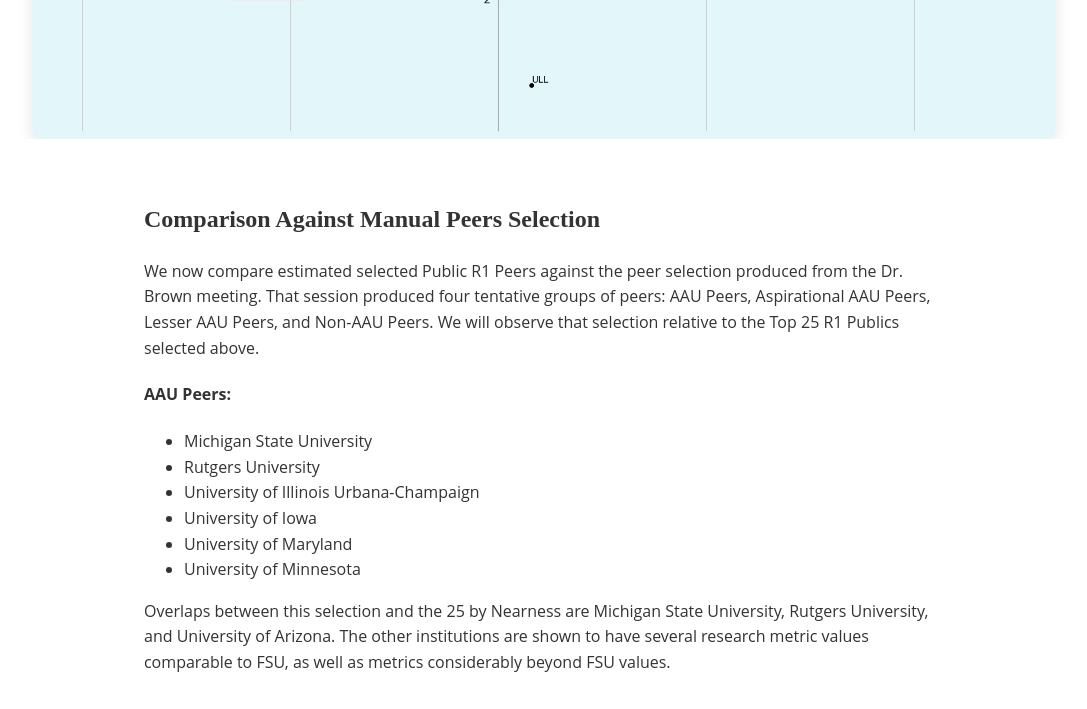
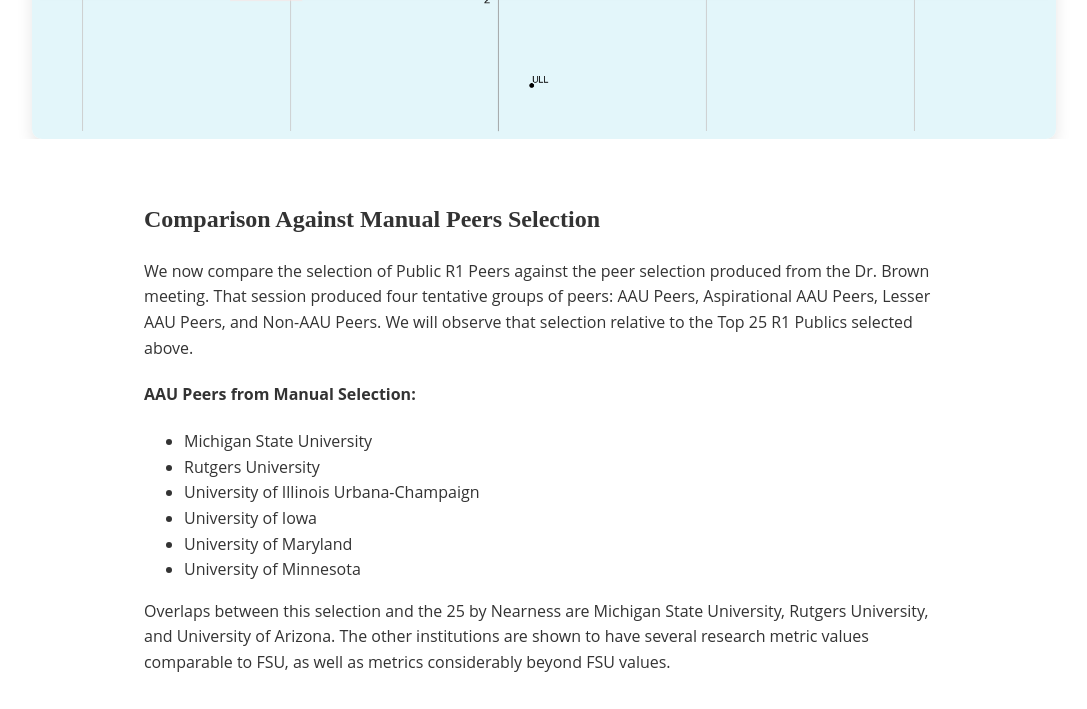
Before and after one commit to rashtastic/r1, a Jekyll site: the page built from index.md, in a window 1280 px wide and 900 px high, scrolled down 28592 px, cut to the strip 0-709 px from the top of the window. Shown: the whole strip, without its empty margins (96-1183 px from the left). Built offline with Jekyll 4.4.1, drawn with Linux system fonts in a browser that asks for light colours; some of the changed text lies outside the part shown.

Commit message:
phrasing

```diff
--- a/index.md
+++ b/index.md
@@ -692,9 +692,9 @@
 <br/>
 
 ## Comparison Against Manual Peers Selection
-We now compare estimated selected Public R1 Peers against the peer selection produced from the Dr. Brown meeting. That session produced four tentative groups of peers: AAU Peers, Aspirational AAU Peers, Lesser AAU Peers, and Non-AAU Peers. We will observe that selection relative to the Top 25 R1 Publics selected above.
-
-<h4>AAU Peers:</h4>
+We now compare the selection of Public R1 Peers against the peer selection produced from the Dr. Brown meeting. That session produced four tentative groups of peers: AAU Peers, Aspirational AAU Peers, Lesser AAU Peers, and Non-AAU Peers. We will observe that selection relative to the Top 25 R1 Publics selected above.
+
+<h4>AAU Peers from Manual Selection:</h4>
 <ul>
 	<li>Michigan State University</li>
 	<li>Rutgers University</li>
@@ -719,7 +719,7 @@
 </div>
 <br/>
 
-<h4>Aspirational AAU Peers:</h4>
+<h4>Aspirational AAU Peers from Manual Selection:</h4>
 <ul>
 	<li>Ohio State University</li>
 	<li>Pennsylvania State University</li>
@@ -747,7 +747,7 @@
 </div>
 <br/>
 
-<h4>Lesser AAU Peers:</h4>
+<h4>Lesser AAU Peers from Manual Selection:</h4>
 <ul>
 	<li>Indiana University-Bloomington</li>
 	<li>UC Riverside</li>
@@ -777,7 +777,7 @@
 </div>
 <br/>
 
-<h4>Non-AAU Peers:</h4>
+<h4>Non-AAU Peers from Manual Selection:</h4>
 <ul>
 	<li>Amherst</li>
 	<li>Colorado State University</li>
```
